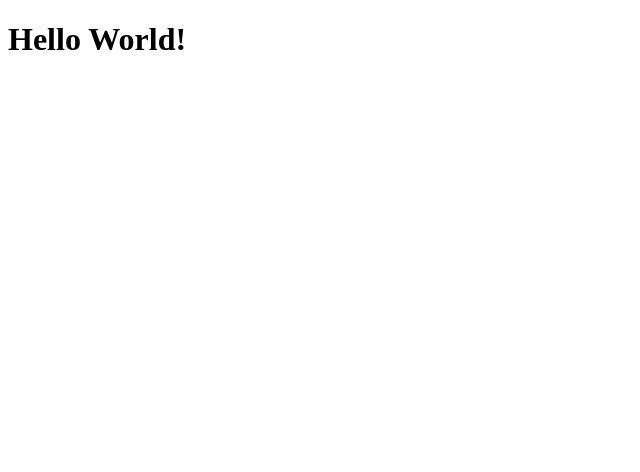
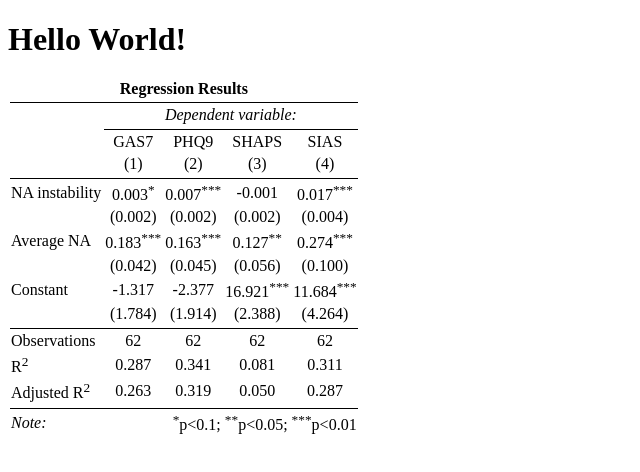
Before and after one commit to npuccetti/Python-Workshop, a plain HTML site: page index.html in a window 1280 px wide. Shown: the whole page, without its empty margins (0-640 px from the left). Drawn offline with Linux system fonts and the light colour scheme.

Commit message:
Update index.html

```diff
--- a/index.html
+++ b/index.html
@@ -7,3 +7,20 @@
  <h1>Hello World!</h1>
 </body>
 <html>
+
+<table style="text-align:center"><caption><strong>Regression Results</strong></caption>
+<tr><td colspan="5" style="border-bottom: 1px solid black"></td></tr><tr><td style="text-align:left"></td><td colspan="4"><em>Dependent variable:</em></td></tr>
+<tr><td></td><td colspan="4" style="border-bottom: 1px solid black"></td></tr>
+<tr><td style="text-align:left"></td><td>GAS7</td><td>PHQ9</td><td>SHAPS</td><td>SIAS</td></tr>
+<tr><td style="text-align:left"></td><td>(1)</td><td>(2)</td><td>(3)</td><td>(4)</td></tr>
+<tr><td colspan="5" style="border-bottom: 1px solid black"></td></tr><tr><td style="text-align:left">NA instability</td><td>0.003<sup>*</sup></td><td>0.007<sup>***</sup></td><td>-0.001</td><td>0.017<sup>***</sup></td></tr>
+<tr><td style="text-align:left"></td><td>(0.002)</td><td>(0.002)</td><td>(0.002)</td><td>(0.004)</td></tr>
+<tr><td style="text-align:left">Average NA</td><td>0.183<sup>***</sup></td><td>0.163<sup>***</sup></td><td>0.127<sup>**</sup></td><td>0.274<sup>***</sup></td></tr>
+<tr><td style="text-align:left"></td><td>(0.042)</td><td>(0.045)</td><td>(0.056)</td><td>(0.100)</td></tr>
+<tr><td style="text-align:left">Constant</td><td>-1.317</td><td>-2.377</td><td>16.921<sup>***</sup></td><td>11.684<sup>***</sup></td></tr>
+<tr><td style="text-align:left"></td><td>(1.784)</td><td>(1.914)</td><td>(2.388)</td><td>(4.264)</td></tr>
+<tr><td colspan="5" style="border-bottom: 1px solid black"></td></tr><tr><td style="text-align:left">Observations</td><td>62</td><td>62</td><td>62</td><td>62</td></tr>
+<tr><td style="text-align:left">R<sup>2</sup></td><td>0.287</td><td>0.341</td><td>0.081</td><td>0.311</td></tr>
+<tr><td style="text-align:left">Adjusted R<sup>2</sup></td><td>0.263</td><td>0.319</td><td>0.050</td><td>0.287</td></tr>
+<tr><td colspan="5" style="border-bottom: 1px solid black"></td></tr><tr><td style="text-align:left"><em>Note:</em></td><td colspan="4" style="text-align:right"><sup>*</sup>p<0.1; <sup>**</sup>p<0.05; <sup>***</sup>p<0.01</td></tr>
+</table>
```
